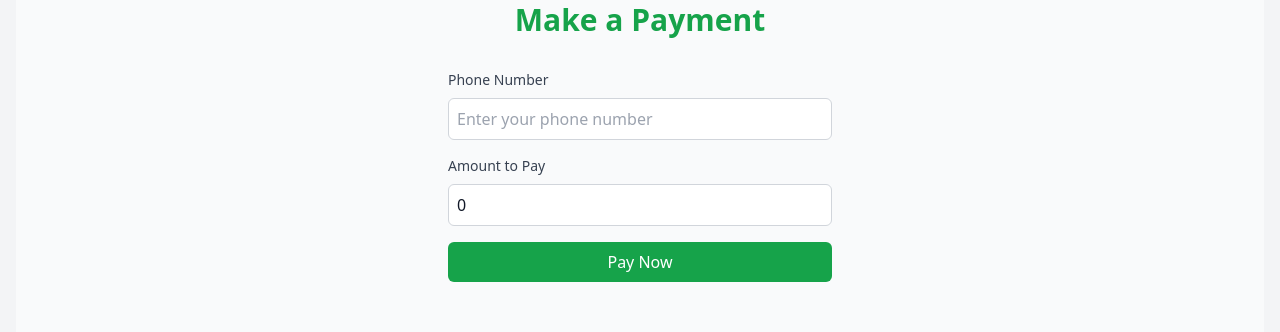
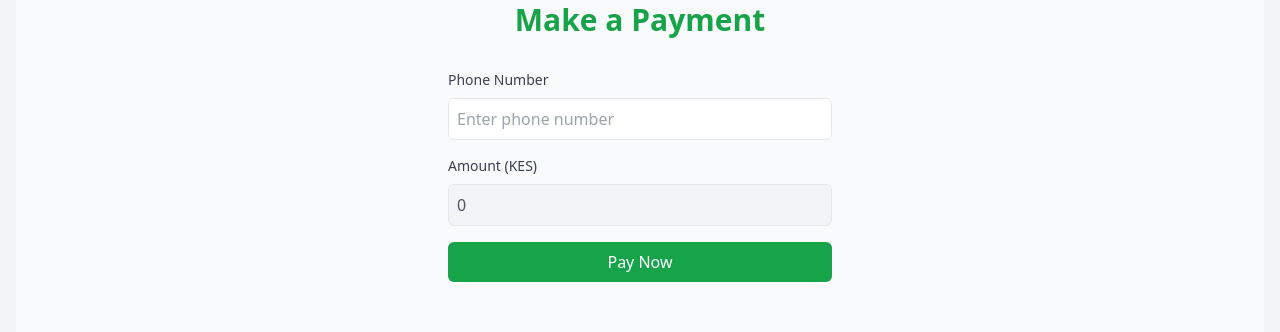
Before and after one commit to jaksoftwares/jdmlid, a Next.js app in the folder frontend/: page /payment in a window 1280 px wide. Shown: the part 354-686 px from the top of the page. Built offline with nearby package versions, Linux system fonts and the light colour scheme.

Commit message:
adjustment od payment

```diff
--- a/frontend/src/app/(user)/payment/page.tsx
+++ b/frontend/src/app/(user)/payment/page.tsx
@@ -1,104 +1,12 @@
 'use client';
 
-import { useState } from 'react';
-import { useRouter, useSearchParams } from 'next/navigation';
-import api from '@/utils/api'; // Import the API call for payment initiation
+import { Suspense } from 'react';
+import PaymentPage from './payment';
 
-const PaymentPage = () => {
-  const searchParams = useSearchParams();
-  const router = useRouter();
-
-  // Getting query params (if needed, adjust accordingly)
-  const lost_id = searchParams.get('lost_id');
-  const amount = parseFloat(searchParams.get('amount') || '0');
-  const user_id = searchParams.get('user_id');
-
-  // States for form inputs and payment status
-  const [phone, setPhone] = useState('');
-  const [loading, setLoading] = useState(false);
-  const [paymentStatus, setPaymentStatus] = useState<string | null>(null);
-
-  const handleSubmit = async (e: React.FormEvent) => {
-    e.preventDefault();
-
-    if (!phone || !amount || !lost_id || !user_id) {
-      alert('Please fill in all fields.');
-      return;
-    }
-
-    setLoading(true);
-
-    try {
-      // Initiate payment via MPESA API (call your backend API here)
-      const response = await api.initiatePayment(phone, amount, lost_id, user_id);
-
-      if (response.status === 'success') {
-        setPaymentStatus('Payment successful. Redirecting to submit claim...');
-        // Redirect to the claim page after successful payment
-        setTimeout(() => {
-          router.push(`/claim/submit?lost_id=${lost_id}`);
-        }, 2000); // 2-second delay before redirect
-      } else {
-        setPaymentStatus('Payment failed. Please try again.');
-      }
-    } catch (error) {
-      setPaymentStatus('An error occurred. Please try again.');
-      console.error('Payment initiation error:', error);
-    } finally {
-      setLoading(false);
-    }
-  };
-
+export default function Page() {
   return (
-    <main className="min-h-screen flex flex-col justify-center items-center bg-gray-50 text-gray-900">
-      <h1 className="text-3xl font-bold text-green-600">Make a Payment</h1>
-
-      <form onSubmit={handleSubmit} className="w-full max-w-sm mt-8 space-y-4">
-        <div>
-          <label htmlFor="phone" className="block text-sm font-medium text-gray-700">
-            Phone Number
-          </label>
-          <input
-            id="phone"
-            type="tel"
-            value={phone}
-            onChange={(e) => setPhone(e.target.value)}
-            className="mt-2 p-2 w-full border border-gray-300 rounded-md"
-            placeholder="Enter your phone number"
-            required
-          />
-        </div>
-
-        <div>
-          <label htmlFor="amount" className="block text-sm font-medium text-gray-700">
-            Amount to Pay
-          </label>
-          <input
-            id="amount"
-            type="number"
-            value={amount}
-            readOnly
-            className="mt-2 p-2 w-full border border-gray-300 rounded-md"
-            placeholder="Amount"
-          />
-        </div>
-
-        <button
-          type="submit"
-          disabled={loading}
-          className="mt-4 w-full py-2 px-4 bg-green-600 text-white rounded-md"
-        >
-          {loading ? 'Processing...' : 'Pay Now'}
-        </button>
-      </form>
-
-      {paymentStatus && (
-        <div className="mt-4">
-          <p className="text-lg">{paymentStatus}</p>
-        </div>
-      )}
-    </main>
+    <Suspense fallback={<div>Loading Payment Page...</div>}>
+      <PaymentPage />
+    </Suspense>
   );
-};
-
-export default PaymentPage;
+}
--- /dev/null
+++ b/frontend/src/app/(user)/payment/payment.tsx
@@ -0,0 +1,97 @@
+'use client';
+
+import { useState } from 'react';
+import { useRouter, useSearchParams } from 'next/navigation';
+import api from '@/utils/api'; // Import the API call for payment initiation
+
+const PaymentPage = () => {
+  const searchParams = useSearchParams();
+  const router = useRouter();
+
+  const lost_id = searchParams.get('lost_id');
+  const amount = parseFloat(searchParams.get('amount') || '0');
+  const user_id = searchParams.get('user_id');
+
+  const [phone, setPhone] = useState('');
+  const [loading, setLoading] = useState(false);
+  const [paymentStatus, setPaymentStatus] = useState<string | null>(null);
+
+  const handleSubmit = async (e: React.FormEvent) => {
+    e.preventDefault();
+
+    if (!phone || !amount || !lost_id || !user_id) {
+      alert('Please fill in all fields.');
+      return;
+    }
+
+    setLoading(true);
+
+    try {
+      const response = await api.initiatePayment(phone, amount, lost_id, user_id);
+
+      if (response.status === 'success') {
+        setPaymentStatus('Payment successful. Redirecting to submit claim...');
+        setTimeout(() => {
+          router.push(`/claim/submit?lost_id=${lost_id}`);
+        }, 2000);
+      } else {
+        setPaymentStatus('Payment failed. Please try again.');
+      }
+    } catch (error) {
+      setPaymentStatus('An error occurred. Please try again.');
+      console.error('Payment initiation error:', error);
+    } finally {
+      setLoading(false);
+    }
+  };
+
+  return (
+    <main className="min-h-screen flex flex-col justify-center items-center bg-gray-50 text-gray-900">
+      <h1 className="text-3xl font-bold text-green-600">Make a Payment</h1>
+
+      <form onSubmit={handleSubmit} className="w-full max-w-sm mt-8 space-y-4">
+        <div>
+          <label htmlFor="phone" className="block text-sm font-medium text-gray-700">
+            Phone Number
+          </label>
+          <input
+            id="phone"
+            type="tel"
+            value={phone}
+            onChange={(e) => setPhone(e.target.value)}
+            className="mt-2 p-2 w-full border rounded-md"
+            placeholder="Enter phone number"
+            required
+          />
+        </div>
+
+        <div>
+          <label htmlFor="amount" className="block text-sm font-medium text-gray-700">
+            Amount (KES)
+          </label>
+          <input
+            id="amount"
+            type="number"
+            value={amount}
+            readOnly
+            className="mt-2 p-2 w-full border rounded-md bg-gray-100 text-gray-600"
+          />
+        </div>
+
+        <button
+          type="submit"
+          disabled={loading}
+          className="w-full py-2 px-4 bg-green-600 text-white rounded-md hover:bg-green-700 transition"
+        >
+          {loading ? 'Processing...' : 'Pay Now'}
+        </button>
+
+        {paymentStatus && (
+          <p className="text-center text-sm text-gray-700 mt-4">{paymentStatus}</p>
+        )}
+      </form>
+    </main>
+  );
+};
+
+export default PaymentPage;
```
